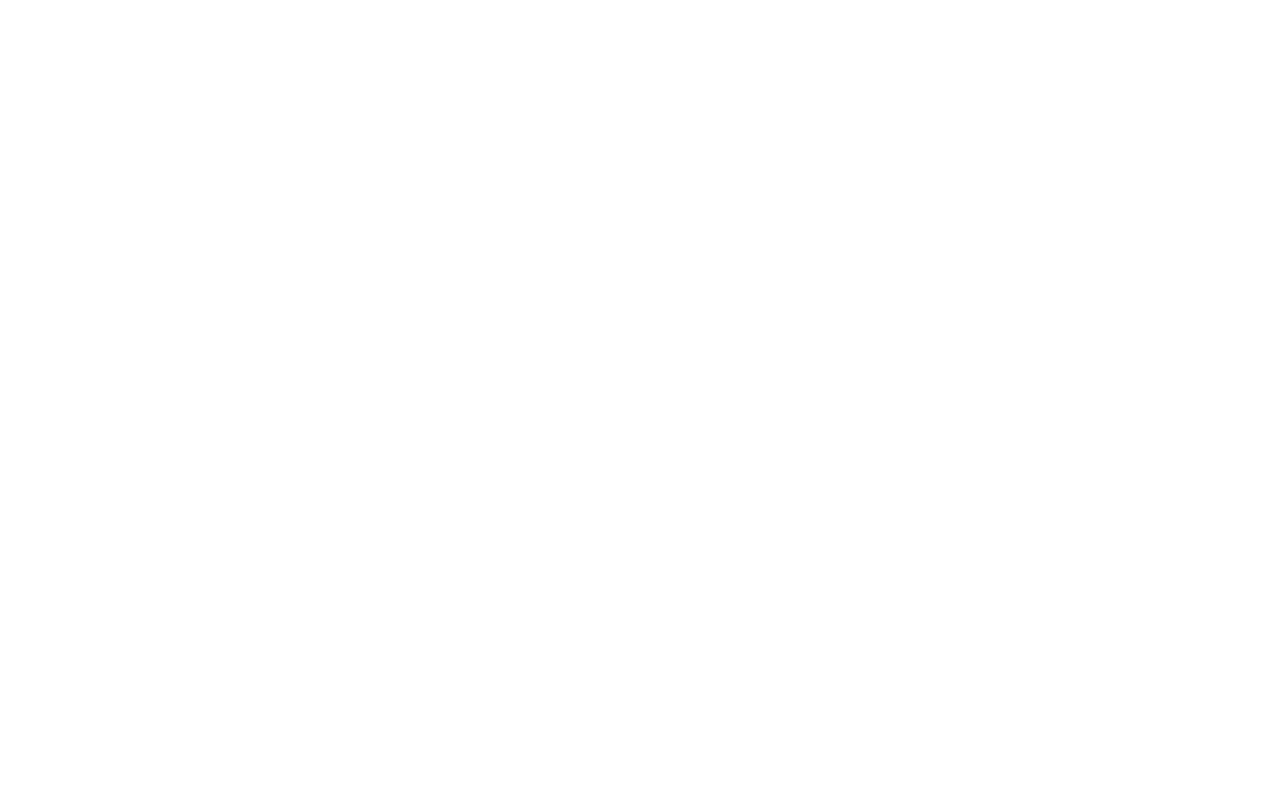
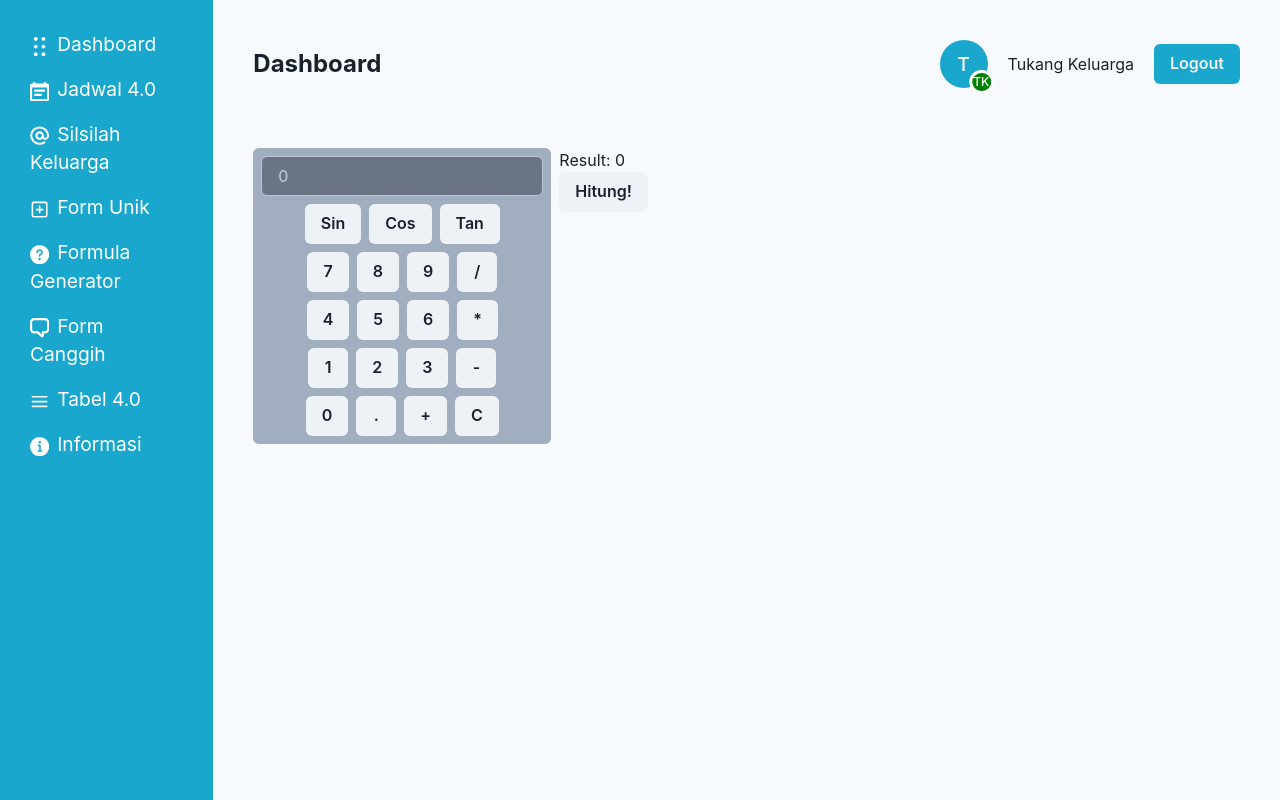
Before and after one commit to alfisyar520/KiSeratus, a React (Create React App) app: page /formula-generator in a window 1280 px wide. Before the commit this address had no page. Built offline with nearby package versions, Linux system fonts and the light colour scheme.

Commit message:
added formula generator

```diff
--- a/package.json
+++ b/package.json
@@ -12,6 +12,7 @@
     "@testing-library/react": "^13.4.0",
     "@testing-library/user-event": "^13.5.0",
     "framer-motion": "^6.5.1",
+    "mathjs": "^11.7.0",
     "react": "^17.0.2",
     "react-dom": "^17.0.2",
     "react-router": "^6.9.0",
--- a/src/App.js
+++ b/src/App.js
@@ -4,6 +4,7 @@
 
 import Layout from "./components/layout";
 import Dashboard from "./pages/dashboard";
+import Formula from "./pages/formula";
 import SilsilahKeluarga from "./pages/silsilah_keluarga";
 
 function App() {
@@ -16,6 +17,9 @@
         <Route path="/silsilah-keluarga" element={<Layout />}>
           <Route index element={<SilsilahKeluarga />} />
         </Route>
+        <Route path="/formula-generator" element={<Layout />}>
+          <Route index element={<Formula />} />
+        </Route>
 
       </Routes>
     </BrowserRouter>
--- /dev/null
+++ b/src/pages/formula/index.js
@@ -0,0 +1,102 @@
+import { useEffect, useState } from 'react';
+import { Button, Input, Flex } from '@chakra-ui/react';
+import { evaluate } from 'mathjs';
+
+function FieldFormula({ display }) {
+    return <Input background="gray.800" color="white" disabled value={display} />
+};
+
+function Calculator({ handleInput, handleClear }) {
+    return (
+        <>
+            <Flex gap={2}>
+                <Button onClick={() => handleInput('sin(')}>Sin</Button>
+                <Button onClick={() => handleInput('cos(')}>Cos</Button>
+                <Button onClick={() => handleInput('tan(')}>Tan</Button>
+            </Flex>
+            <Flex gap={2}>
+                <Button onClick={() => handleInput('7')}>7</Button>
+                <Button onClick={() => handleInput('8')}>8</Button>
+                <Button onClick={() => handleInput('9')}>9</Button>
+                <Button onClick={() => handleInput('/')}>/</Button>
+            </Flex>
+            <Flex gap={2}>
+                <Button onClick={() => handleInput('4')}>4</Button>
+                <Button onClick={() => handleInput('5')}>5</Button>
+                <Button onClick={() => handleInput('6')}>6</Button>
+                <Button onClick={() => handleInput('*')}>*</Button>
+            </Flex>
+            <Flex gap={2}>
+                <Button onClick={() => handleInput('1')}>1</Button>
+                <Button onClick={() => handleInput('2')}>2</Button>
+                <Button onClick={() => handleInput('3')}>3</Button>
+                <Button onClick={() => handleInput('-')}>-</Button>
+            </Flex>
+            <Flex gap={2}>
+                <Button onClick={() => handleInput('0')}>0</Button>
+                <Button onClick={() => handleInput('.')}>.</Button>
+                <Button onClick={() => handleInput('+')}>+</Button>
+                <Button onClick={handleClear}>C</Button>
+            </Flex>
+        </>
+    );
+}
+
+function Formula() {
+  const [display, setDisplay] = useState('0');
+  const [result, setResult] = useState('0');
+
+  function handleInput(value) {
+    // handle the user input and update the display
+    setDisplay(prevDisp => {
+      if (prevDisp === '0') {
+        return value
+      }
+      if (['+', '-', '*', '/'].includes(value)) {
+        const res = prevDisp.replaceAll(/(sin\(|cos\(|tan\()(\d+)$/g, "$1$2)")
+        return `${res}${value}`
+      }
+      return `${prevDisp}${value}`
+    })
+  }
+
+  function handleClear() {
+    setDisplay('0');
+  }
+
+  function onCalculate() {
+    const expression = display;
+    setResult(evaluate(expression.replaceAll(/(sin\(|cos\(|tan\()(\d+)$/g, "$1$2)")));
+    setDisplay('0');
+  }
+
+  useEffect(() => {
+    function handleKeyPress(event) {
+      if (event.key === 'Enter') {
+        onCalculate();
+      }
+    }
+    window.addEventListener('keydown', handleKeyPress);
+    return () => {
+      window.removeEventListener('keydown', handleKeyPress);
+    };
+  }, [onCalculate]);
+
+  return (
+    <Flex gap={2}>
+        <Flex gap={2} direction="column" align="center" padding={2} borderRadius="md" background="gray.400">
+            <FieldFormula display={display} />
+            <Calculator
+                handleClear={handleClear}
+                handleInput={handleInput}
+            />
+        </Flex>
+        <Flex direction="column">
+            Result: {result}
+            <Button onClick={onCalculate}>Hitung!</Button>
+        </Flex>
+    </Flex>
+  );
+}
+
+export default Formula;
```
Also changed, not shown: 1 other file (tests, documents, lock files or other folders).
